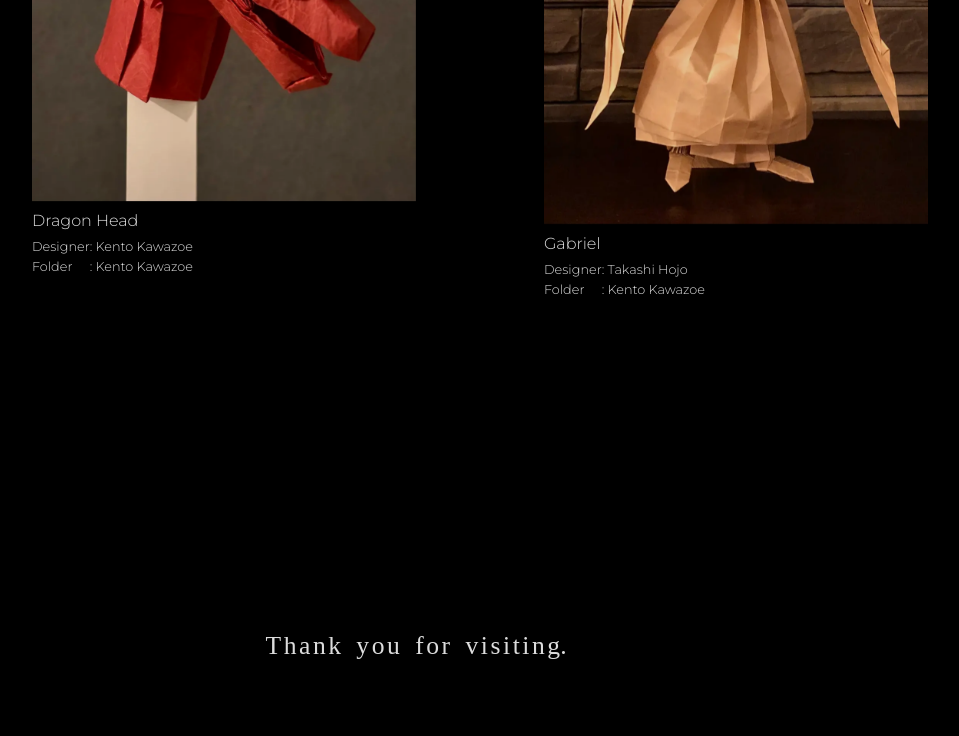
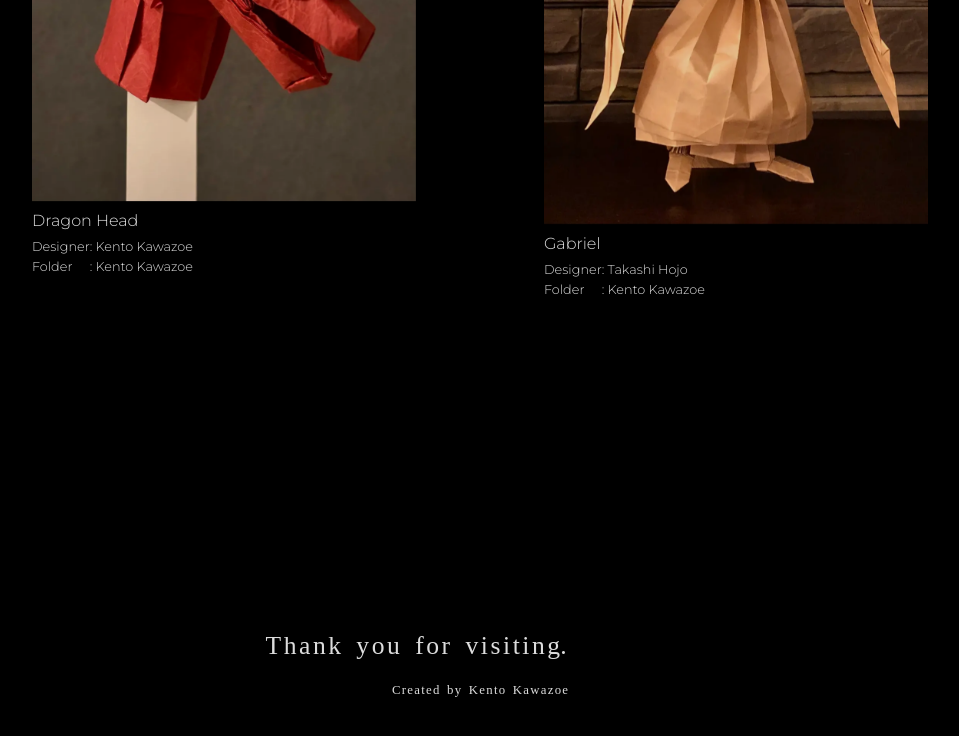
Before and after one commit to kento9941/My-Portfolio, a React (Vite) app in the folder my-react-app/: page /Gallery in a window 1280 px wide. Shown: the part 2681-3417 px from the top of the page, without its empty margins (224-1183 px from the left). Built offline with nearby package versions, Linux system fonts and the light colour scheme; a web font is replaced by a local one.

Commit message:
update: added greetings in Gallery

```diff
--- a/my-react-app/src/pages/Gallery.tsx
+++ b/my-react-app/src/pages/Gallery.tsx
@@ -125,6 +125,43 @@ export default function Gallery() {
                     <motion.span variants={item}>g.</motion.span>
                 </motion.h1>
             </div>
+            <div className="cursive w-full h-auto overflow-hidden flex items-center justify-center mt-[clamp(1rem,1vh,2rem)] text-[clamp(0.6rem,0.8vw,1.2rem)] lg:-translate-x-[5vw] md:-translate-y-[25vh] md:text-[clamp(0.8rem,1vw,1.5rem)] md:font-thin">
+                <motion.h1
+                    className="flex gap-[clamp(0.05rem,0.1vw,0.2rem)] ml-[clamp(3rem,10vw,10rem)]"
+                    initial="initial"
+                    whileInView="animate"
+                    viewport={{ once: false }}
+                    transition={{
+                        staggerChildren: 0.02,
+                        delayChildren: 0.35,
+                    }}
+                >
+                    <motion.span variants={item}>C</motion.span>
+                    <motion.span variants={item}>r</motion.span>
+                    <motion.span variants={item}>e</motion.span>
+                    <motion.span variants={item}>a</motion.span>
+                    <motion.span variants={item}>t</motion.span>
+                    <motion.span variants={item}>e</motion.span>
+                    <motion.span variants={item}>d</motion.span>
+                    <motion.span className="w-[clamp(0.3rem,0.4vw,0.8rem)]" variants={item}> </motion.span>
+                    <motion.span variants={item}>b</motion.span>
+                    <motion.span variants={item}>y</motion.span>
+                    <motion.span className="w-[clamp(0.3rem,0.4vw,0.8rem)]" variants={item}> </motion.span>
+                    <motion.span variants={item}>K</motion.span>
+                    <motion.span variants={item}>e</motion.span>
+                    <motion.span variants={item}>n</motion.span>
+                    <motion.span variants={item}>t</motion.span>
+                    <motion.span variants={item}>o</motion.span>
+                    <motion.span className="w-[clamp(0.3rem,0.4vw,0.8rem)]" variants={item}> </motion.span>
+                    <motion.span variants={item}>K</motion.span>
+                    <motion.span variants={item}>a</motion.span>
+                    <motion.span variants={item}>w</motion.span>
+                    <motion.span variants={item}>a</motion.span>
+                    <motion.span variants={item}>z</motion.span>
+                    <motion.span variants={item}>o</motion.span>
+                    <motion.span variants={item}>e</motion.span>
+                </motion.h1>
+            </div>
         </motion.main>
     )
 }
```
